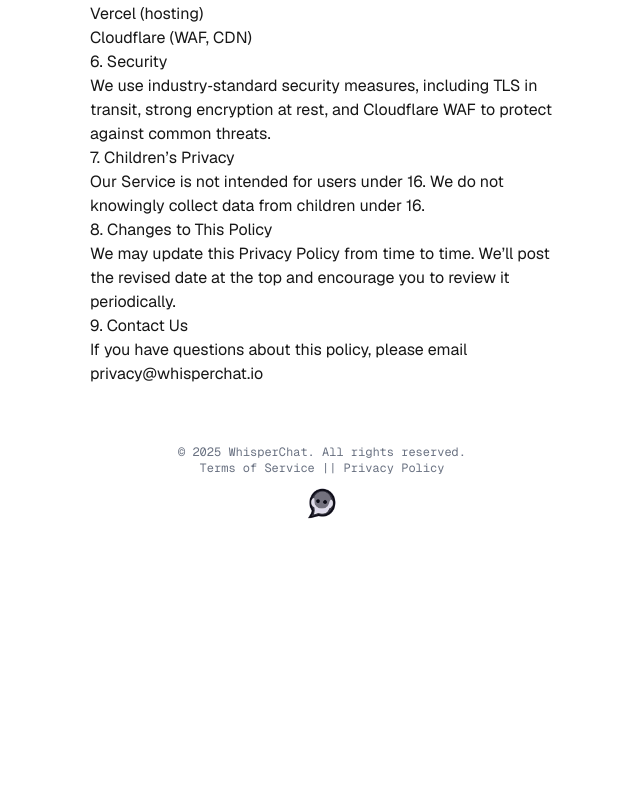
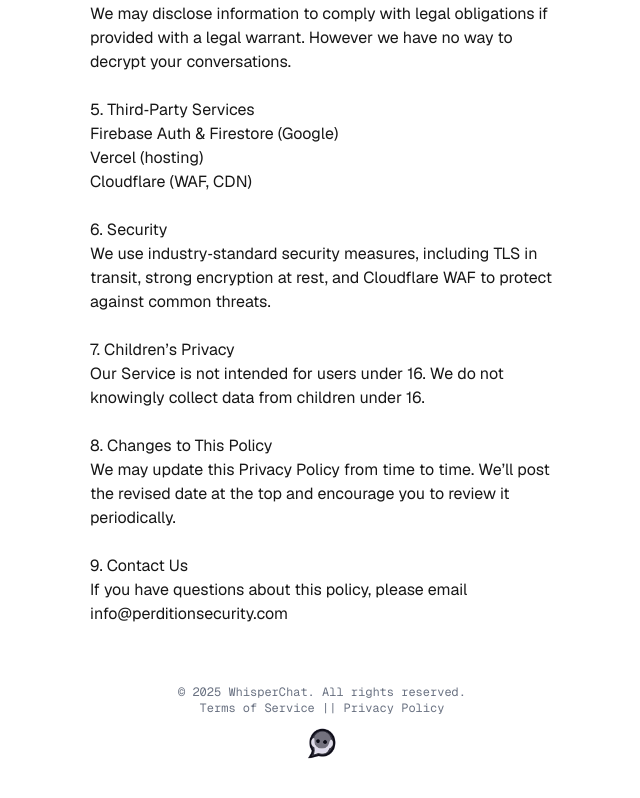
Before and after one commit to DeesAmps/WhisperChatv2.0, a Next.js app: page /privacy in a window 1280 px wide. Shown: the part 810-1608 px from the top of the page, without its empty margins (318-958 px from the left). Before the commit the page ends 1384 px from the top, so only its background shows below. Built offline with nearby package versions, Linux system fonts and the light colour scheme; no server answers.

Commit message:
chore: cleaned up formating around the privacy policy and terms/ conditions

```diff
--- a/src/app/page.tsx
+++ b/src/app/page.tsx
@@ -16,7 +16,7 @@ export default function Home() {
         <section className="space-y-2">
           <h2 className="text-2xl font-semibold">How to Use WhisperChatv2</h2>
           <p>
-            WhisperChatv2 is a secure messaging app that uses PGP encryption to keep your conversations private. I built this in my spare time and will be maintaining it when I have time.
+            WhisperChat is a secure messaging app that uses PGP encryption to keep your conversations private. I built this in my spare time and will be maintaining it when I have time.
             Here&apos;s how to get started:
           </p>
           <ol className="list-decimal list-inside space-y-1">
@@ -57,7 +57,7 @@ export default function Home() {
          {/* Donation QR section */}
       <section className="space-y-2 text-center">
         <h2 className="text-2xl font-semibold">Support the Project</h2>
-        <p>If you find WhisperChatv2 useful, you can donate Bitcoin:</p>
+        <p>If you find WhisperChat useful, you can donate Bitcoin:</p>
         <div className="inline-block p-4 bg-white dark:bg-gray-800 rounded-lg shadow">
           <QRCodeCanvas
             value={bitcoinAddress}
@@ -65,7 +65,7 @@ export default function Home() {
             bgColor="transparent"
             fgColor="#000000"
             level="M"
-            includeMargin={false}
+
           />
         </div>
         <p className="break-all font-mono text-sm">{bitcoinAddress}</p>
--- a/src/app/privacy/page.tsx
+++ b/src/app/privacy/page.tsx
@@ -5,9 +5,10 @@ export default function PrivacyPolicyPage() {
   return (
     <main className="prose mx-auto p-6">
       <h1>Privacy Policy</h1>
-
+        <br />
       <p>Last updated: May 4, 2025</p>
 
+      <br />
       <h2>1. Information We Collect</h2>
       <ul>
         <li><strong>Account Data:</strong> Email address (used for authentication).</li>
@@ -15,7 +16,7 @@ export default function PrivacyPolicyPage() {
         <li><strong>Profile Images:</strong> Stored in US Central, served via our CDN.</li>
         <li><strong>Analytics:</strong> Basic, anonymized logs (e.g. feature usage, timestamps).</li>
       </ul>
-
+      <br />
       <h2>2. How We Use Your Data</h2>
       <ul>
         <li>To provide and maintain the Service.</li>
@@ -23,45 +24,45 @@ export default function PrivacyPolicyPage() {
         <li>To store and retrieve messages and profiles in Firestore.</li>
         <li>To detect abuse and improve performance through anonymized logs.</li>
       </ul>
-
+      <br />
       <h2>3. Data Location &amp; Hosting</h2>
       <ul>
         <li>User details &amp; encrypted conversations: <strong>Toronto, Canada</strong>.</li>
         <li>Profile images: <strong>US Central</strong>.</li>
         <li>Hosting &amp; CDN: Vercel + Cloudflare (WAF/proxy).</li>
       </ul>
-
+      <br />
       <h2>4. Data Sharing &amp; Disclosure</h2>
       <ul>
         <li>We do <strong>not</strong> sell or rent your personal data.</li>
         <li>We may disclose information to comply with legal obligations if provided with a legal warrant. However we have no way to decrypt your conversations.</li>
       </ul>
-
+      <br />
       <h2>5. Third‑Party Services</h2>
       <ul>
         <li>Firebase Auth &amp; Firestore (Google)</li>
         <li>Vercel (hosting)</li>
         <li>Cloudflare (WAF, CDN)</li>
       </ul>
-
+      <br />
       <h2>6. Security</h2>
       <p>
         We use industry‑standard security measures, including TLS in transit, strong encryption at rest, and Cloudflare WAF to protect against common threats.
       </p>
-
+      <br />
       <h2>7. Children’s Privacy</h2>
       <p>
         Our Service is not intended for users under 16. We do not knowingly collect data from children under 16.
       </p>
-
+      <br />
       <h2>8. Changes to This Policy</h2>
       <p>
         We may update this Privacy Policy from time to time. We’ll post the revised date at the top and encourage you to review it periodically.
       </p>
-
+      <br />
       <h2>9. Contact Us</h2>
       <p>
-        If you have questions about this policy, please email <a href="mailto:privacy@whisperchat.io">privacy@whisperchat.io</a>
+        If you have questions about this policy, please email <a href="mailto:info@perditionsecurity.com">info@perditionsecurity.com</a>
       </p>
     </main>
   );
--- a/src/app/terms/page.tsx
+++ b/src/app/terms/page.tsx
@@ -5,51 +5,52 @@ export default function TermsPage() {
   return (
     <main className="prose mx-auto p-6">
       <h1>Terms &amp; Conditions</h1>
+        <br />
 
       <p>Last updated: May 4, 2025</p>
-
+      <br />
       <h2>1. Acceptance of Terms</h2>
       <p>
         By accessing or using WhisperChat (“the Service”), you agree to be bound by these Terms &amp; Conditions.
         If you do not agree, please do not use the Service.
       </p>
-
+      <br />
       <h2>2. Use of the Service</h2>
       <ul>
         <li>The Service is provided free of charge.</li>
         <li>You agree not to use the Service for any illegal purpose or activity.</li>
         <li>All messages you send are your responsibility. WhisperChat is not liable for user‑generated content.</li>
       </ul>
-
+      <br />
       <h2>3. Account Security</h2>
       <p>
         You are responsible for maintaining the security of your account credentials and any device you use to access the Service.
       </p>
-
+      <br />
       <h2>4. Analytics &amp; Logs</h2>
       <p>
         We collect basic, anonymized analytics (e.g. page views, feature use) to improve the Service. No personally identifying information is retained in these logs.
       </p>
-
+      <br />
       <h2>5. Modifications &amp; Termination</h2>
       <ul>
         <li>We may modify or discontinue the Service (or any part) at any time, with or without notice.</li>
         <li>We reserve the right to suspend or terminate accounts for violations of these terms.</li>
       </ul>
-
+      <br />
       <h2>6. Disclaimers &amp; Limitations</h2>
       <p>
         The Service is provided “as is” and “as available” without warranties of any kind. We disclaim all liability for any loss or damage arising from your use of the Service.
       </p>
-
+      <br />
       <h2>7. Governing Law</h2>
       <p>
         These terms are governed by the laws of Ontario, Canada, without regard to its conflict‑of‑law provisions.
       </p>
-
+      <br />
       <h2>8. Contact Us</h2>
       <p>
-        Questions or concerns? Please email us at <a href="mailto:support@whisperchat.io">support@whisperchat.io</a>
+        Questions or concerns? Please email us at <a href="mailto:info@perditionsecurity.com">info@perditionsecurity.com</a>
       </p>
     </main>
   );
```
